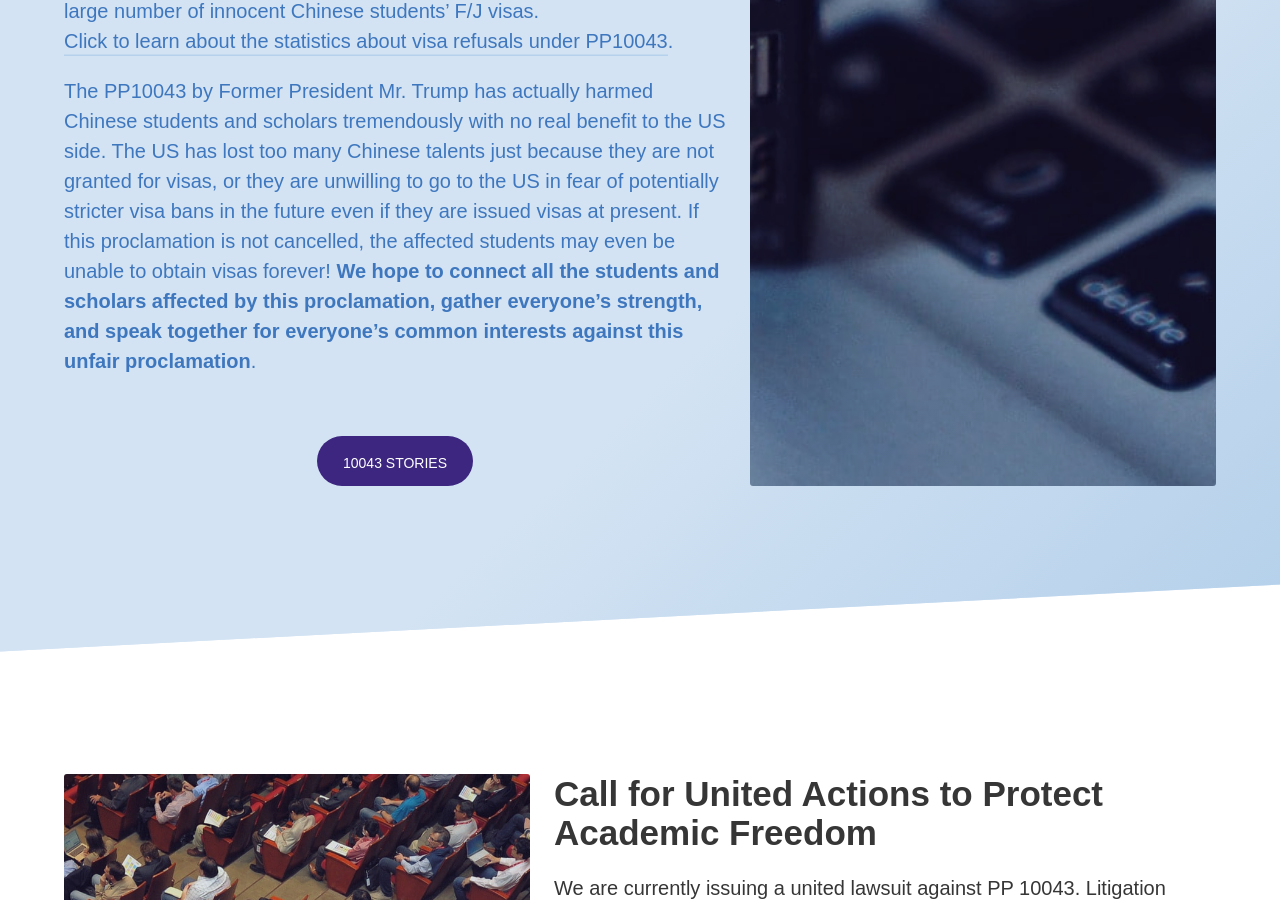
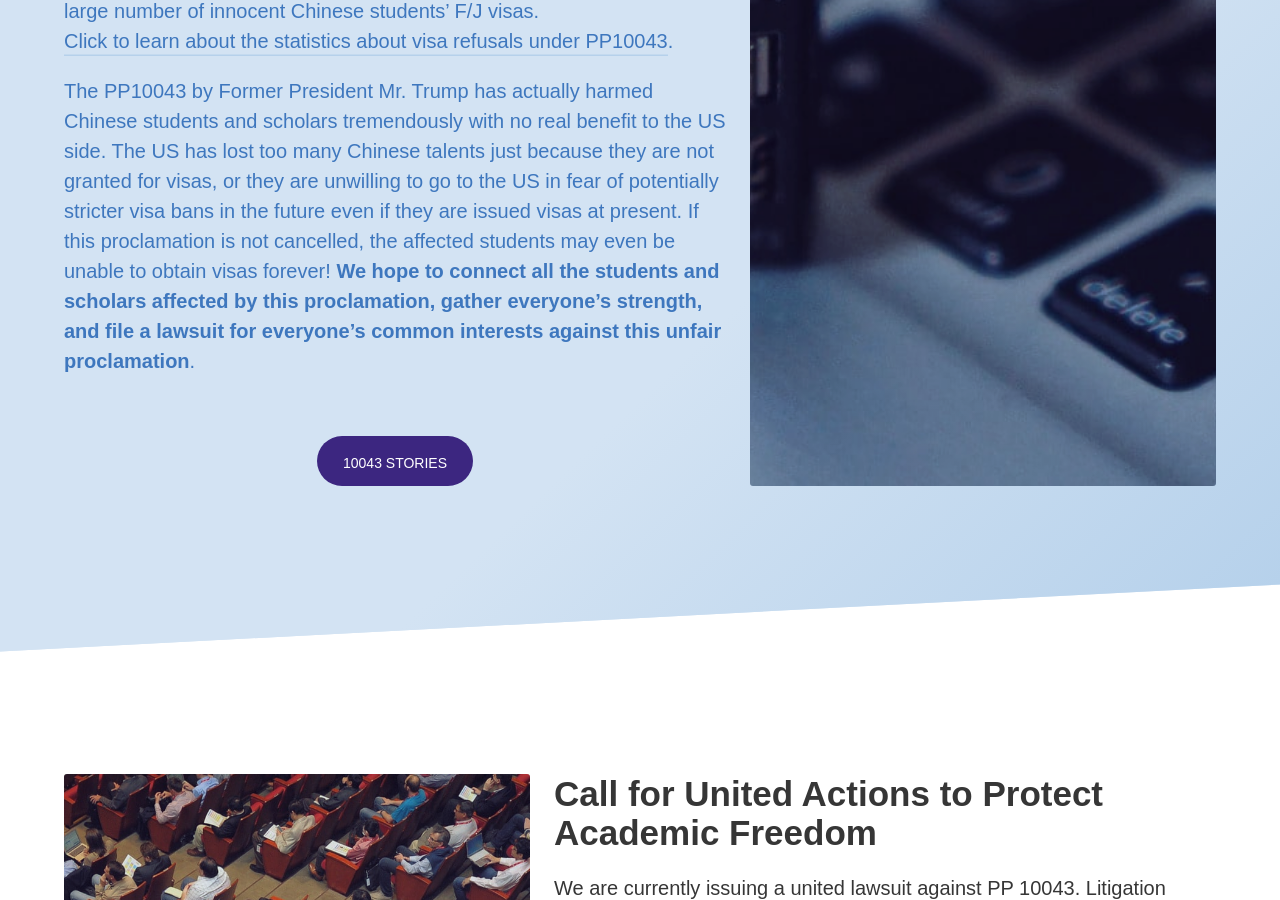
Before and after one commit to whocheers/10043, a Jekyll site: the page built from _pages/en/home.html, in a window 1280 px wide and 900 px high, scrolled down 1996 px. Built offline with Jekyll 4.4.1, drawn with Linux system fonts in a browser that asks for light colours.

Commit message:
explicitly say we'll file a lawsuit

```diff
--- a/_includes/pages/texts/en/home/pp10043.md
+++ b/_includes/pages/texts/en/home/pp10043.md
@@ -15,4 +15,4 @@ According to statistics, PP10043 has resulted in the cancellation of approximate
 
 On the other hand, since May 2020, visa interviews from US consulates around the world have indicated that PP10043 has led to the rejection of a large number of innocent Chinese students' F/J visas. [Click to learn about the statistics about visa refusals under PP10043](https://docs.qq.com/sheet/DTkNldUFudkNyTXVW).
 
-The PP10043 by Former President Mr. Trump has actually harmed Chinese students and scholars tremendously with no real benefit to the US side. The US has lost too many Chinese talents just because they are not granted for visas, or they are unwilling to go to the US in fear of potentially stricter visa bans in the future even if they are issued visas at present. If this proclamation is not cancelled, the affected students may even be unable to obtain visas forever! **We hope to connect all the students and scholars affected by this proclamation, gather everyone's strength, and speak together for everyone's common interests against this unfair proclamation**.
+The PP10043 by Former President Mr. Trump has actually harmed Chinese students and scholars tremendously with no real benefit to the US side. The US has lost too many Chinese talents just because they are not granted for visas, or they are unwilling to go to the US in fear of potentially stricter visa bans in the future even if they are issued visas at present. If this proclamation is not cancelled, the affected students may even be unable to obtain visas forever! **We hope to connect all the students and scholars affected by this proclamation, gather everyone's strength, and file a lawsuit for everyone's common interests against this unfair proclamation**.
```
Also changed, not shown: _includes/pages/texts/en/case-studies/preface.md (+1 -1 lines).
